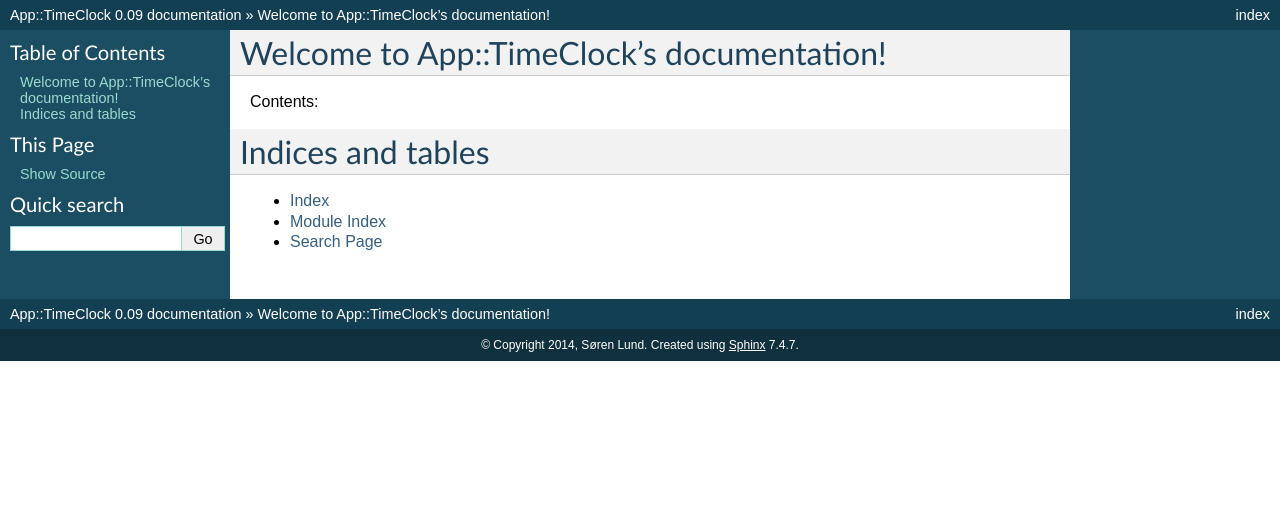
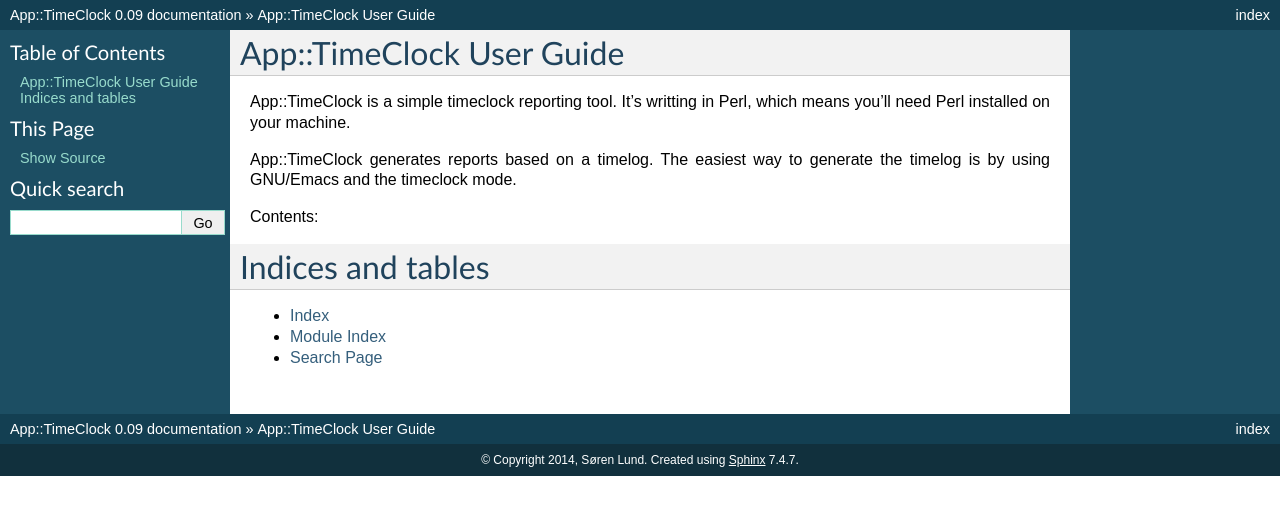
Before and after one commit to soren/App-TimeClock, a Sphinx documentation site: the page built from docs/index.rst, in a window 1280 px wide. Shown: the top 515 px of the page. Built offline with Sphinx 7.4.7, drawn with Linux system fonts in a browser that asks for light colours.

Commit message:
Added introduction to user guide.

```diff
--- a/docs/index.rst
+++ b/docs/index.rst
@@ -3,8 +3,15 @@
    You can adapt this file completely to your liking, but it should at least
    contain the root `toctree` directive.
 
-Welcome to App::TimeClock's documentation!
-==========================================
+App::TimeClock User Guide
+=========================
+
+App::TimeClock is a simple timeclock reporting tool. It's writting in
+Perl, which means you'll need Perl installed on your machine.
+
+App::TimeClock generates reports based on a timelog. The easiest way
+to generate the timelog is by using GNU/Emacs and the timeclock mode.
+
 
 Contents:
 
```
